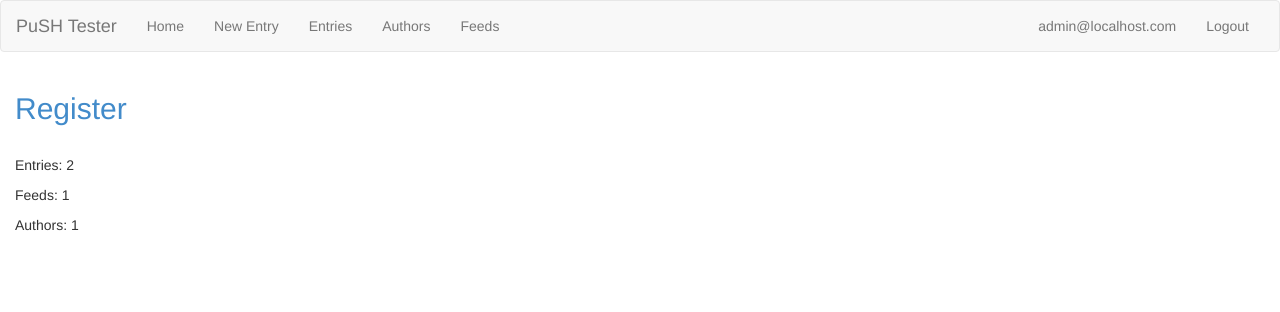
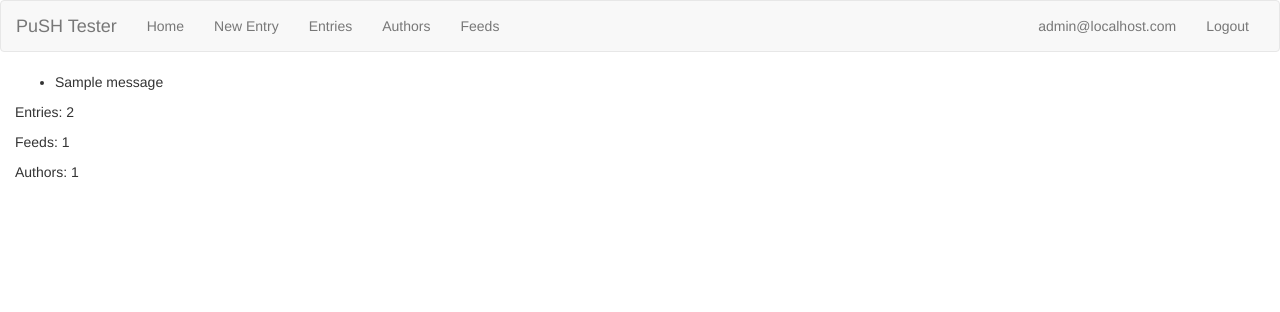
Before and after one commit to DBeath/push-tester, a Flask app: page / in a window 1280 px wide. Shown: the top 312 px of the page. Run offline with Flask 2, Linux system fonts and the light colour scheme; a user stored in the database is signed in; data comes from the database, SQL or seed files in the repository; one stand-in notice (Sample message) is shown; some libraries are stand-ins or nearby versions.

Commit message:
Updated templates for authentication and message flashing

```diff
--- a/push_tester/templates/base.html
+++ b/push_tester/templates/base.html
@@ -21,8 +21,8 @@
 
       <div class="collapse navbar-collapse">
         <ul class="nav navbar-nav">
+          {% if g.user.is_authenticated() %}
           <li><a href="{{ url_for('index') }}">Home</a></li>
-          {% if g.user.is_authenticated() %}
           <li><a href="{{ url_for('new_entry') }}">New Entry</a></li>
           <li><a href="{{ url_for('entries') }}">Entries</a></li>
           <li><a href="{{ url_for('authors') }}">Authors</a></li>
@@ -44,6 +44,16 @@
   {% endblock %}
 
   <div class="container-fluid">
+    {% with messages = get_flashed_messages() %}
+      {% if messages %}
+        <ul class="flashes">
+        {% for message in messages %}
+          <li>{{ message }}</li>
+        {% endfor %}
+        </ul>
+      {% endif %}
+    {% endwith %}
+
     {% block content %}{% endblock %}
   </div>
 </body>
--- a/push_tester/templates/feeds.html
+++ b/push_tester/templates/feeds.html
@@ -5,6 +5,7 @@
   <thead>
     <tr>
       <th>Delete</th>
+      <th>Ping</th>
       <th>RSS</th>
       <th>ID</th>
       <th>Title</th>
@@ -21,6 +22,11 @@
               <input type="submit" class="btn btn-danger btn-xs" value="Delete"/>
           </form>
         </td>
+        <td>
+          <form action="{{ url_for('feed_ping', id=feed.id) }}" method="POST" role="form">
+              <input type="submit" class="btn btn-primary btn-xs" value="Ping"/>
+          </form>
+        </td>
         <td><a href="{{ url_for('feed_rss', id=feed.id) }}" class="btn btn-primary btn-xs">RSS</a></td>
         <td><a href="{{ url_for('feed', id=feed.id) }}">{{feed.id}}</a></td>
         <td>{{feed.title}}</td>
--- a/push_tester/templates/index.html
+++ b/push_tester/templates/index.html
@@ -1,8 +1,10 @@
 {% extends "base.html" %}
 {% block content %}
-  <h2><a href="/register">Register</a></h2>
-  <br>
-  <p>Entries: {{entry_count}}</p>
+	{% if g.user.is_authenticated() %}
+	<p>Entries: {{entry_count}}</p>
   <p>Feeds: {{feed_count}}</p>
   <p>Authors: {{author_count}}</p>
+  {% else %}
+  <h2><a href="/register">Register</a></h2>
+  {% endif %}
 {% endblock %}
```
